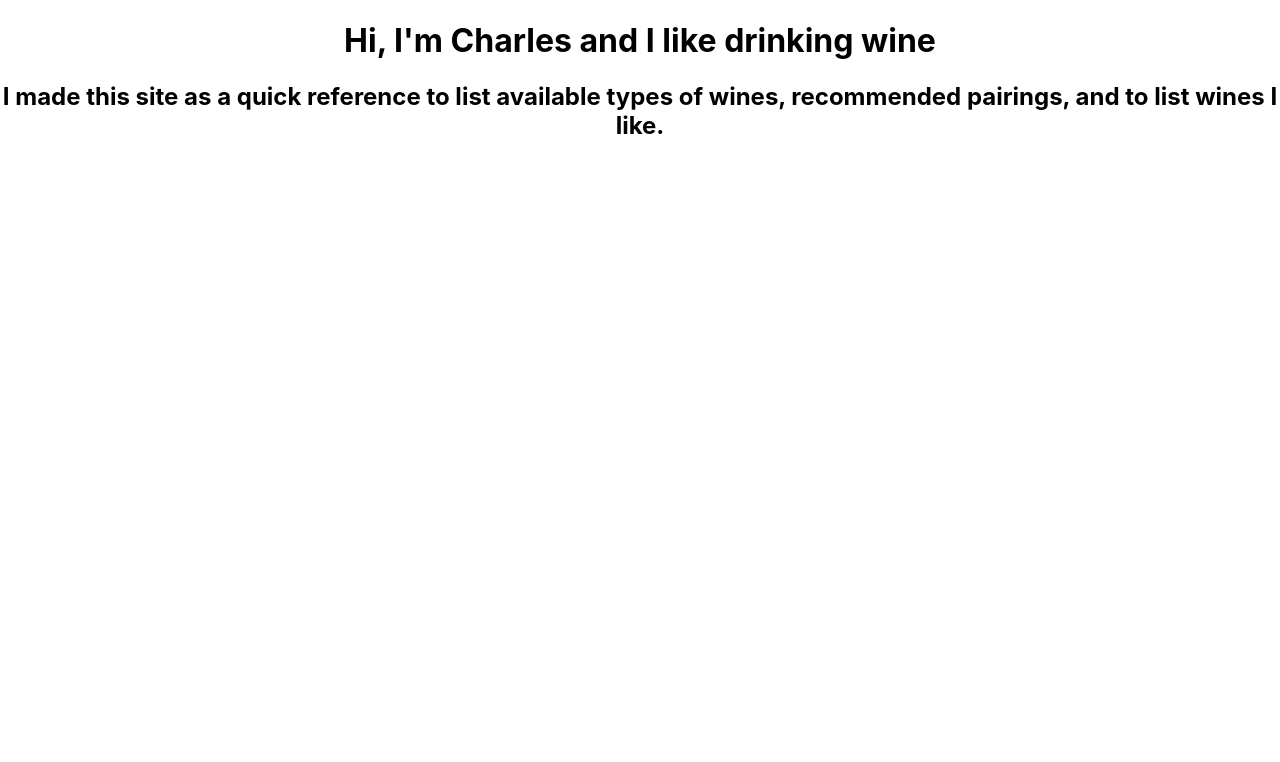
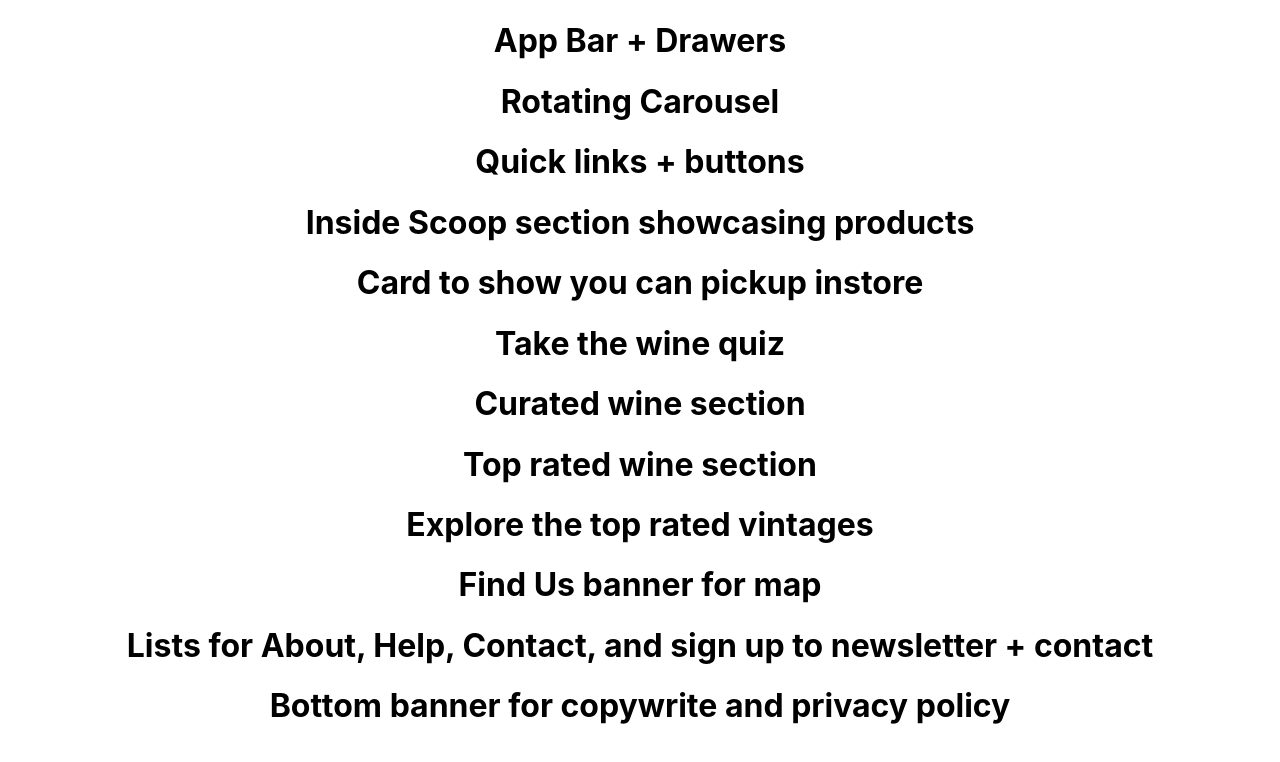
Before and after one commit to charlesvngo/charles-likes-wine, a React (Create React App) app in the folder react-front-end/: page / in a window 1280 px wide. Shown: the top 762 px of the page. Built offline with nearby package versions, Linux system fonts and the light colour scheme.

Commit message:
setup basic structure of the front page

```diff
--- a/react-front-end/src/App.tsx
+++ b/react-front-end/src/App.tsx
@@ -3,11 +3,20 @@ import "./App.css";
 function App() {
   return (
     <div className="App">
-      <h1>Hi, I'm Charles and I like drinking wine</h1>
-      <h2>
-        I made this site as a quick reference to list available types of wines,
-        recommended pairings, and to list wines I like.
-      </h2>
+      <h1>App Bar + Drawers</h1>
+      <h1>Rotating Carousel</h1>
+      <h1>Quick links + buttons</h1>
+      <h1>Inside Scoop section showcasing products</h1>
+      <h1>Card to show you can pickup instore</h1>
+      <h1>Take the wine quiz</h1>
+      <h1>Curated wine section</h1>
+      <h1>Top rated wine section</h1>
+      <h1>Explore the top rated vintages</h1>
+      <h1>Find Us banner for map</h1>
+      <h1>
+        Lists for About, Help, Contact, and sign up to newsletter + contact
+      </h1>
+      <h1>Bottom banner for copywrite and privacy policy</h1>
     </div>
   );
 }
```
